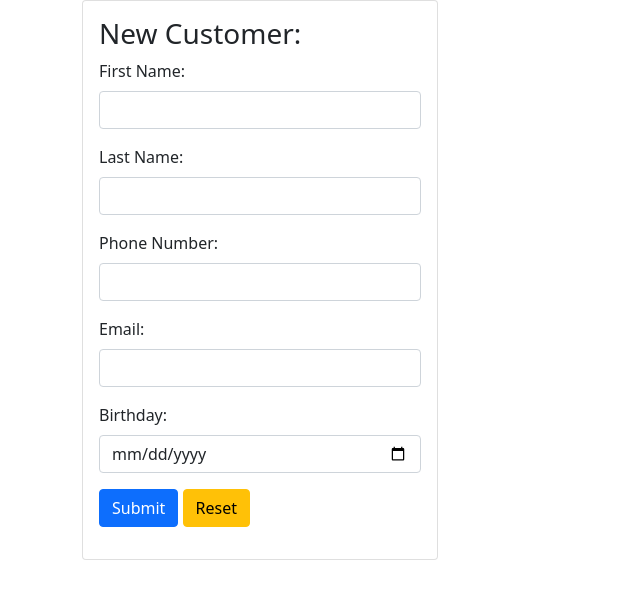
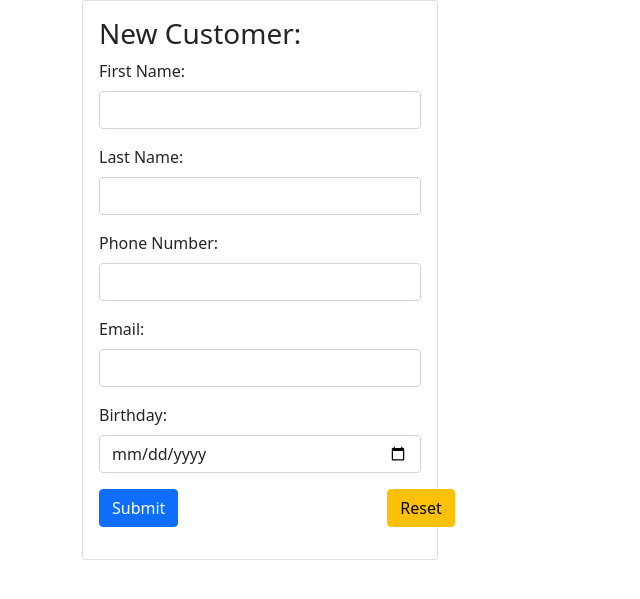
Before and after one commit to Valehead/Learn-PHP-SQL, a PHP site: page / in a window 1280 px wide. Shown: the top 599 px of the page, without its empty margins (0-640 px from the left). Run offline with PHP 8.4, Linux system fonts and the light colour scheme; some libraries are stand-ins or nearby versions.

Commit message:
finally figured out sql select issue, adding boostrap for eds demo

```diff
--- a/index.php
+++ b/index.php
@@ -60,9 +60,17 @@
                                 <input type="date" name="birthday" id="birthday" class="form-control" required>
                             </div>
 
-                            <div class="mb-3">
-                                <button type="submit" class="btn btn-primary" name="submit" id="submit">Submit</button>
-                                <button class="btn btn-warning" onClick="clear_form();">Reset</button>
+                            <div class="mb-3 row">
+
+                                <div class="col-2">
+                                    <button type="submit" class="btn btn-primary" name="submit" id="submit">Submit</button>
+                                </div>
+
+                                <div class="col-8"></div>
+
+                                <div class="col-2">
+                                    <button class="btn btn-warning" onClick="clear_form();">Reset</button>
+                                </div>
                             </div>
 
                         </form>
```
